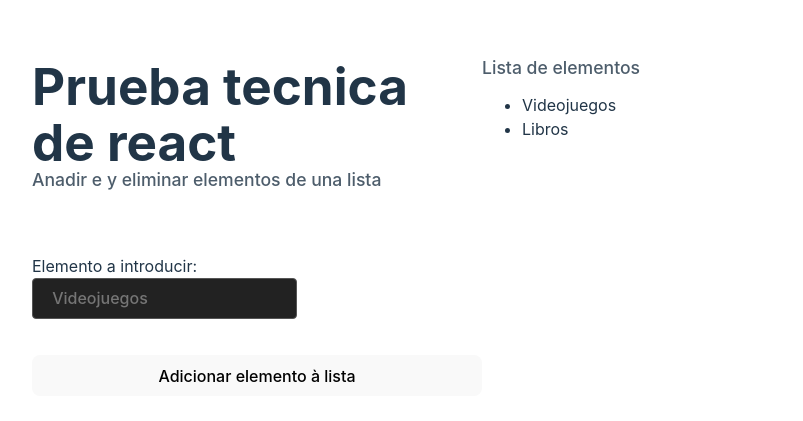
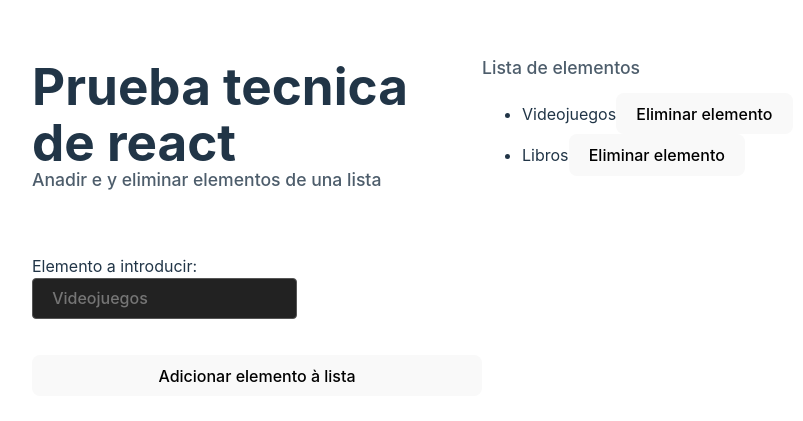
Before and after one commit to vitor-dilucca/Prova-T-cnica-React, a React (Vite) app: page / in a window 1280 px wide. Shown: the part 173-594 px from the top of the page, without its empty margins (0-803 px from the left). Built offline with nearby package versions, Linux system fonts and the light colour scheme.

Commit message:
criando função para remover item com uma callback function no onClick do botão eliminar

```diff
--- a/src/App.tsx
+++ b/src/App.tsx
@@ -1,6 +1,7 @@
 import "./App.css";
 import { useState } from "react";
 
+type ItemId = `${string}-${string}-${string}-${string}-${string}`
 interface Item {
   id: `${string}-${string}-${string}-${string}-${string}`;
   timestamp: number;
@@ -26,8 +27,10 @@ function App() {
   const handleSubmit = (event: React.FormEvent<HTMLFormElement>) => {
     event.preventDefault();
 
+    //aqui usamos o 'elements' como alternativa ao aproach do querySelector, para selecionar os 'form controls'
     const { elements } = event.currentTarget;
     const input = elements.namedItem("item");
+    //isso aqui ta checando se o input é um input (??) é mais q nada por frescuras do typescript
     const isInput = input instanceof HTMLInputElement; //javascript puro
     if (!isInput || input == null) return;
 
@@ -43,6 +46,13 @@ function App() {
 
     input.value = "";
   };
+
+  const createHandleRemoveItem = (id:ItemId) => ()=>{
+      setItems(prevItems=>{
+        return prevItems.filter(currentItem=>currentItem.id!==id)
+      })
+    }
+
 
   return (
     <main>
@@ -61,7 +71,12 @@ function App() {
         <h2>Lista de elementos</h2>
         <ul>
           {items.map((item) => {
-            return <li key={item.id}>{item.text}</li>;
+            return (
+              <li key={item.id}>
+                {item.text}
+                <button onClick={createHandleRemoveItem(item.id)}>Eliminar elemento</button>
+              </li>
+            );
           })}
         </ul>
       </section>
```
